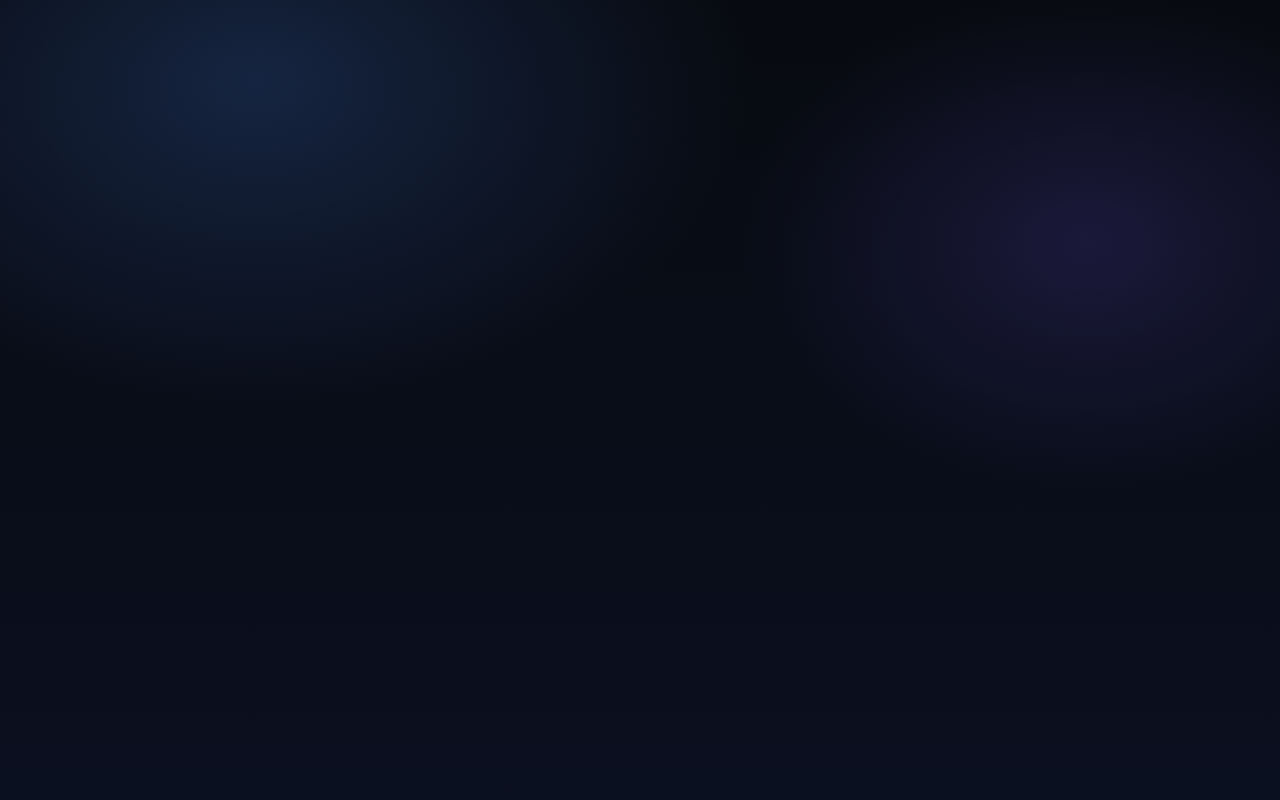
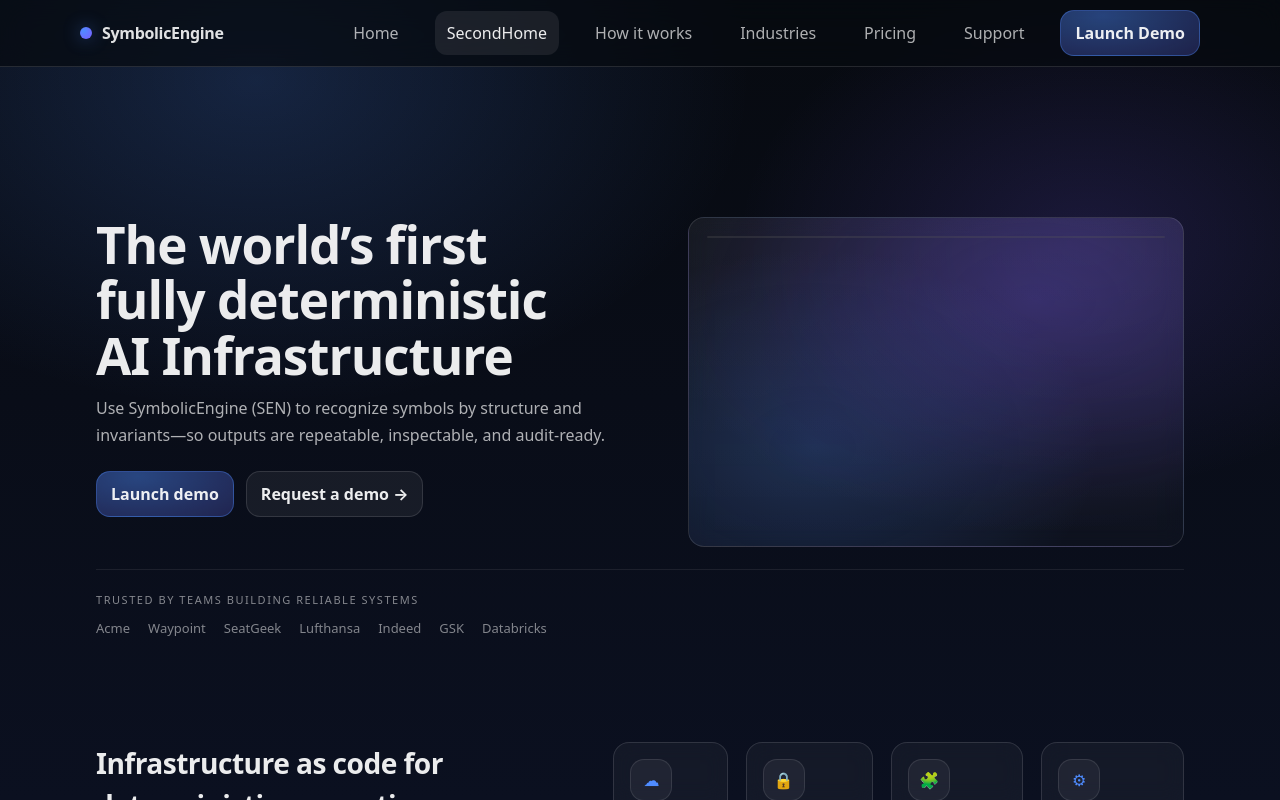
Before and after one commit to f22fighterpilot1/sen-website, a React (Vite) app: page /secondHome in a window 1280 px wide. Before the commit this address had no page. Built offline with nearby package versions, Linux system fonts and the light colour scheme.

Commit message:
added second home page

```diff
--- a/src/App.tsx
+++ b/src/App.tsx
@@ -1,6 +1,7 @@
 import { Routes, Route } from "react-router-dom";
 import Layout from "./components/Layout";
 import Home from "./pages/Home";
+import SecondHome from "./pages/SecondHome";
 import Demo from "./pages/Demo";
 import HowItWorks from "./pages/HowItWorks";
 import Industries from "./pages/Industries";
@@ -12,6 +13,7 @@ export default function App() {
         <Routes>
             <Route element={<Layout />}>
                 <Route path="/" element={<Home />} />
+                <Route path="/secondHome" element={<SecondHome />} />
                 <Route path="/demo" element={<Demo />} />
                 <Route path="/how-it-works" element={<HowItWorks />} />
                 <Route path="/support" element={<Support />} />
--- a/src/components/Navbar.tsx
+++ b/src/components/Navbar.tsx
@@ -3,6 +3,7 @@ import { useEffect, useState } from "react";
 
 const links = [
     { to: "/", label: "Home" },
+    { to: "/secondHome", label: "SecondHome" },
     { to: "/how-it-works", label: "How it works" },
     { to: "/industries", label: "Industries" },
     //{ to: "/demo", label: "Demo" },
--- /dev/null
+++ b/src/pages/SecondHome.tsx
@@ -0,0 +1,147 @@
+import { NavLink } from "react-router-dom";
+
+const LOGOS = ["Acme", "Waypoint", "SeatGeek", "Lufthansa", "Indeed", "GSK", "Databricks"];
+
+export default function SecondHome() {
+  return (
+    <section className="home2">
+      {/* HERO */}
+      <div className="home2-hero">
+        <div className="home2-hero-grid">
+          <div>
+                   <h1>
+                    The world’s first<br />
+                    fully deterministic<br />
+                    AI Infrastructure
+                    </h1>
+
+
+            <p className="home2-sub">
+              Use SymbolicEngine (SEN) to recognize symbols by structure and invariants—so outputs are repeatable,
+              inspectable, and audit-ready.
+            </p>
+
+            <div className="home2-cta">
+              <NavLink to="/demo" className="btn btn-primary">
+                Launch demo
+              </NavLink>
+              <NavLink to="/how-it-works" className="btn">
+                Request a demo →
+              </NavLink>
+            </div>
+          </div>
+
+          <aside className="home2-visual card" aria-label="Product preview">
+            <div className="home2-visual-inner">
+              {/* Replace with an <img> when you have one */}
+              <div className="home2-visual-chip">SEN Console</div>
+              <div className="home2-visual-panel" />
+              <div className="home2-visual-panel small" />
+              <div className="home2-visual-panel tiny" />
+            </div>
+          </aside>
+        </div>
+
+        {/* LOGOS */}
+        <div className="home2-logo-row" aria-label="Trusted by">
+          <div className="home2-logo-label">TRUSTED BY TEAMS BUILDING RELIABLE SYSTEMS</div>
+          <div className="home2-logos">
+            {LOGOS.map((l) => (
+              <span key={l} className="home2-logo">
+                {l}
+              </span>
+            ))}
+          </div>
+        </div>
+      </div>
+
+      {/* SECTION 2 */}
+      <div className="home2-section">
+        <div className="home2-section-grid">
+          <div>
+            <h2 className="home2-h2">
+              Infrastructure as code for deterministic perception
+            </h2>
+            <p className="home2-p">
+              Define what SEN should recognize using structural templates—then validate visual inputs consistently across
+              devices, environments, and render styles.
+            </p>
+          </div>
+
+          <div className="home2-mini-cards">
+            <div className="home2-mini card">
+              <div className="home2-mini-ico">☁</div>
+              <div className="home2-mini-k">Edge + Cloud</div>
+              <div className="home2-mini-v">Run deterministic recognition anywhere.</div>
+            </div>
+
+            <div className="home2-mini card">
+              <div className="home2-mini-ico">🔒</div>
+              <div className="home2-mini-k">Audit & Compliance</div>
+              <div className="home2-mini-v">Traceable outputs for regulated workflows.</div>
+            </div>
+
+            <div className="home2-mini card">
+              <div className="home2-mini-ico">🧩</div>
+              <div className="home2-mini-k">Composable</div>
+              <div className="home2-mini-v">Drop-in perception layer for your stack.</div>
+            </div>
+
+            <div className="home2-mini card">
+              <div className="home2-mini-ico">⚙</div>
+              <div className="home2-mini-k">Deterministic</div>
+              <div className="home2-mini-v">Same input → same output. Always.</div>
+            </div>
+          </div>
+        </div>
+      </div>
+
+      {/* SECTION 3 */}
+      <div className="home2-section">
+        <div className="home2-section-grid">
+          <div>
+            <h2 className="home2-h2">
+              Use one deterministic workflow to cut risk and move faster
+            </h2>
+            <p className="home2-p">
+              Replace “AI that guesses” with a system you can debug: inspect matches, compare invariants, and prove why a
+              decision was made.
+            </p>
+          </div>
+
+          <div className="home2-workflow">
+            <div className="home2-work card">
+              <div className="home2-work-head">
+                <div className="home2-work-title">Validation overlays</div>
+                <span className="home2-badge">Inspection</span>
+              </div>
+              <p className="home2-work-body">
+                Visualize structural evidence (symmetry, holes, ratios) behind every match.
+              </p>
+            </div>
+
+            <div className="home2-work card">
+              <div className="home2-work-head">
+                <div className="home2-work-title">Template library</div>
+                <span className="home2-badge">Control</span>
+              </div>
+              <p className="home2-work-body">
+                Version templates like code and roll changes safely across environments.
+              </p>
+            </div>
+
+            <div className="home2-work card">
+              <div className="home2-work-head">
+                <div className="home2-work-title">Deterministic scoring</div>
+                <span className="home2-badge">Reliability</span>
+              </div>
+              <p className="home2-work-body">
+                Eliminate probabilistic drift and keep results stable under noise and style shifts.
+              </p>
+            </div>
+          </div>
+        </div>
+      </div>
+    </section>
+  );
+}
--- a/src/styles/theme.css
+++ b/src/styles/theme.css
@@ -842,3 +842,234 @@
     max-width: 100%;
   }
 }
+/* ================= HOME v2 ================= */
+
+.home2 {
+  padding: 44px 0 24px;
+}
+
+.home2-hero {
+  padding: 34px 0 32px;
+}
+
+.home2-hero-grid {
+  display: grid;
+  grid-template-columns: 1.05fr 0.95fr;
+  gap: 44px;
+  align-items: start;
+}
+
+.home2-title {
+  font-size: clamp(2.6rem, 5vw, 4.1rem);
+  line-height: 1.02;
+  letter-spacing: -0.03em;
+  margin-bottom: 16px;
+}
+
+.home2-sub {
+  max-width: 62ch;
+  font-size: 16px;
+  line-height: 1.7;
+  margin-bottom: 22px;
+  color: var(--muted);
+}
+
+.home2-cta {
+  display: flex;
+  gap: 12px;
+  flex-wrap: wrap;
+}
+
+.home2-visual {
+  padding: 18px;
+  min-height: 330px;
+  background:
+    radial-gradient(680px 420px at 70% 25%, rgba(124,92,255,0.25), transparent 55%),
+    radial-gradient(520px 360px at 25% 70%, rgba(79,140,255,0.22), transparent 55%),
+    linear-gradient(180deg, rgba(255,255,255,0.06), rgba(255,255,255,0.02));
+}
+
+.home2-visual-inner {
+  position: relative;
+  height: 100%;
+  border-radius: 14px;
+  border: 1px solid rgba(255,255,255,0.10);
+  background: rgba(0,0,0,0.22);
+  overflow: hidden;
+}
+
+.home2-visual-chip {
+  position: absolute;
+  top: 14px;
+  left: 14px;
+  padding: 8px 10px;
+  border-radius: 12px;
+  font-size: 12px;
+  font-weight: 700;
+  color: rgba(255,255,255,0.88);
+  border: 1px solid rgba(255,255,255,0.14);
+  background: rgba(255,255,255,0.06);
+}
+
+.home2-visual-panel {
+  position: absolute;
+  right: 16px;
+  top: 60px;
+  width: 56%;
+  height: 56%;
+  border-radius: 14px;
+  border: 1px solid rgba(255,255,255,0.10);
+  background: rgba(255,255,255,0.05);
+}
+
+.home2-visual-panel.small {
+  left: 16px;
+  top: 86px;
+  width: 38%;
+  height: 28%;
+}
+
+.home2-visual-panel.tiny {
+  left: 16px;
+  bottom: 16px;
+  width: 50%;
+  height: 22%;
+}
+
+.home2-logo-row {
+  margin-top: 22px;
+  padding-top: 22px;
+  border-top: 1px solid rgba(255,255,255,0.08);
+}
+
+.home2-logo-label {
+  font-size: 11px;
+  letter-spacing: 0.14em;
+  color: var(--faint);
+  margin-bottom: 10px;
+}
+
+.home2-logos {
+  display: flex;
+  flex-wrap: wrap;
+  gap: 18px;
+  align-items: center;
+}
+
+.home2-logo {
+  font-size: 13px;
+  color: rgba(255,255,255,0.55);
+  opacity: 0.9;
+}
+
+/* Sections */
+.home2-section {
+  margin-top: 72px;
+}
+
+.home2-section-grid {
+  display: grid;
+  grid-template-columns: 1.05fr 0.95fr;
+  gap: 44px;
+  align-items: start;
+}
+
+.home2-h2 {
+  margin-bottom: 14px;
+}
+
+.home2-p {
+  max-width: 65ch;
+  color: var(--muted);
+}
+
+/* Mini cards (4) */
+.home2-mini-cards {
+  display: flex;
+  grid-template-columns: repeat(2, 1fr);
+  gap: 18px;
+}
+
+.home2-mini {
+  padding: 16px;
+  background: rgba(255,255,255,0.04);
+}
+
+.home2-mini-ico {
+  width: 42px;
+  height: 42px;
+  border-radius: 14px;
+  display: grid;
+  place-items: center;
+  margin-bottom: 10px;
+  border: 1px solid rgba(255,255,255,0.10);
+  background: rgba(255,255,255,0.05);
+  color: var(--accent);
+}
+
+.home2-mini-k {
+  font-weight: 750;
+  margin-bottom: 6px;
+  color: rgba(255,255,255,0.92);
+}
+
+.home2-mini-v {
+  font-size: 13px;
+  color: var(--muted);
+}
+
+/* Workflow cards (3) */
+.home2-workflow {
+  display: grid;
+  gap: 14px;
+}
+
+.home2-work {
+  padding: 16px;
+  background: rgba(255,255,255,0.04);
+}
+
+.home2-work-head {
+  display: flex;
+  align-items: center;
+  justify-content: space-between;
+  gap: 10px;
+  margin-bottom: 8px;
+}
+
+.home2-work-title {
+  font-weight: 800;
+  color: rgba(255,255,255,0.92);
+}
+
+.home2-badge {
+  font-size: 12px;
+  padding: 6px 10px;
+  border-radius: 999px;
+  border: 1px solid rgba(79,140,255,0.28);
+  background: rgba(79,140,255,0.10);
+  color: rgba(255,255,255,0.86);
+}
+
+.home2-work-body {
+  margin: 0;
+  font-size: 14px;
+  color: var(--muted);
+  line-height: 1.6;
+}
+
+/* Responsive */
+@media (max-width: 920px) {
+  .home2-hero-grid,
+  .home2-section-grid {
+    grid-template-columns: 1fr;
+  }
+
+  .home2-mini-cards {
+    grid-template-columns: 1fr;
+  }
+
+  .home2-visual {
+    min-height: 260px;
+  }
+}
```
